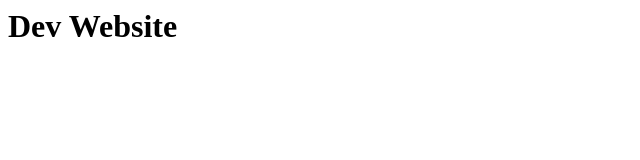
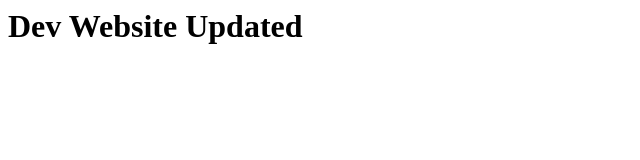
Before and after one commit to prakashpattambi/gitrepo1, a plain HTML site: page index.html in a window 1280 px wide. Shown: the whole page, without its empty margins (0-640 px from the left). Drawn offline with Linux system fonts and the light colour scheme.

Commit message:
Update index.html

```diff
--- a/index.html
+++ b/index.html
@@ -1,5 +1,5 @@
 <html>
 <h1>
-Dev Website
+Dev Website Updated
 </h1>
 </html>
```
